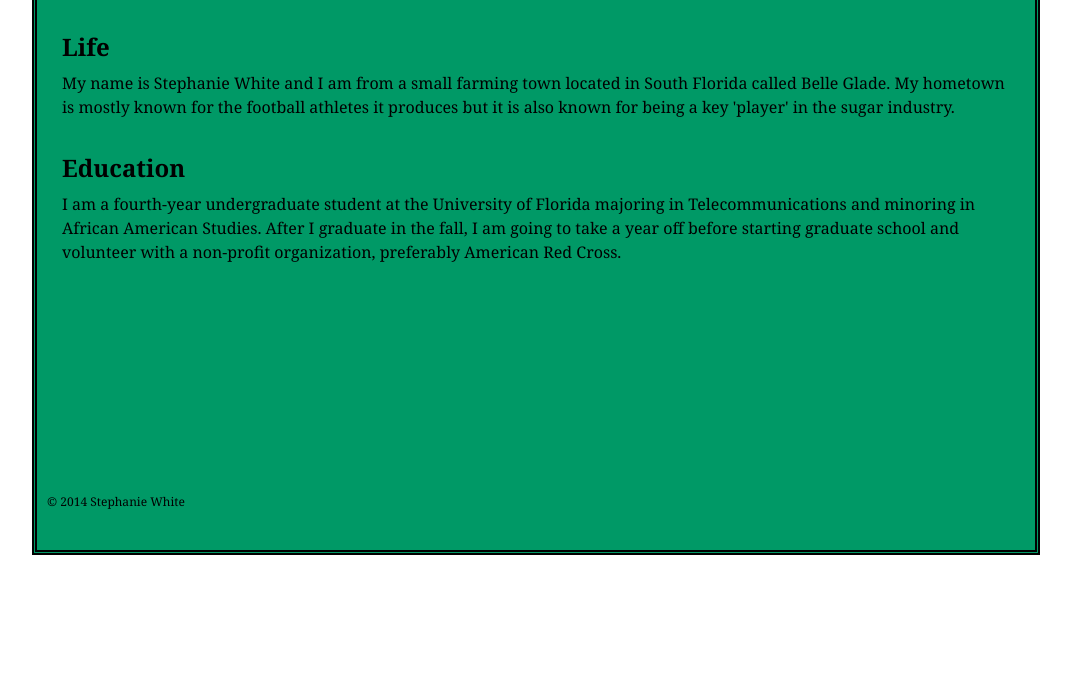
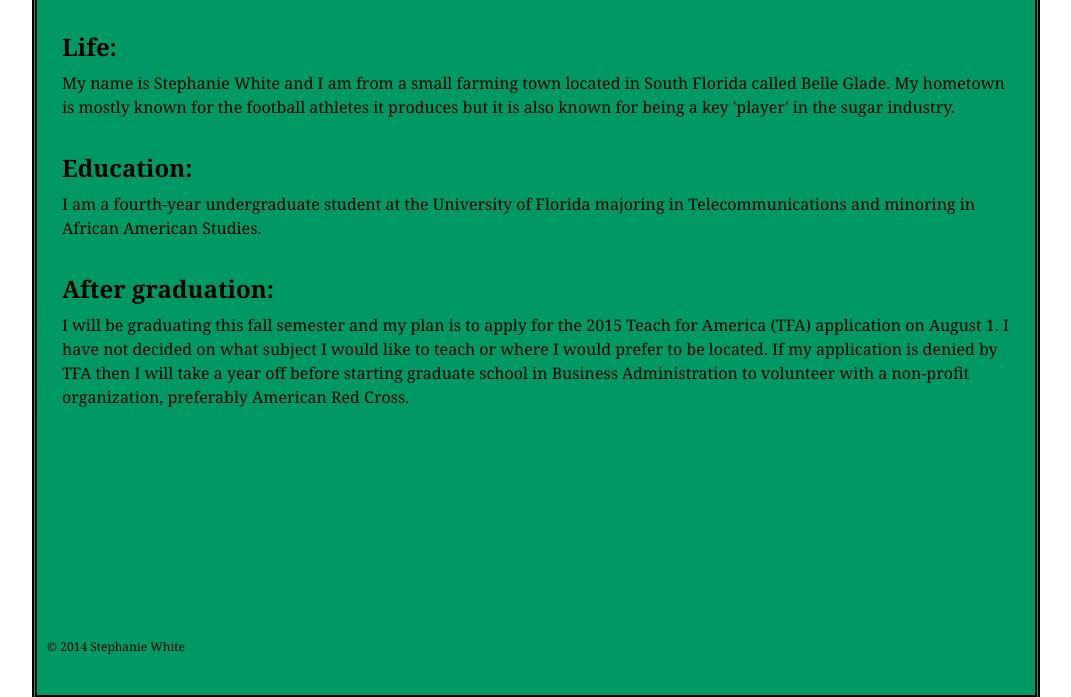
Before and after one commit to whitestephanie/whitestephanie.github.io, a plain HTML site: page about.html in a window 1280 px wide. Shown: the part 333-1030 px from the top of the page, without its empty margins (104-1175 px from the left). Before the commit the page ends 898 px from the top, so only its background shows below. Drawn offline with Linux system fonts and the light colour scheme.

Commit message:
added to about page

```diff
--- a/about.html
+++ b/about.html
@@ -29,10 +29,12 @@
 
         <article>
 
-            <h2>Life</h2>
+            <h2>Life:</h2>
             <p>My name is Stephanie White and I am from a small farming town located in South Florida called Belle Glade. My hometown is mostly known for the football athletes it produces but it is also known for being a key 'player' in the sugar industry.</p><!-- closed paragraph-->
-            <h2>Education</h2>
-         <p>I am a fourth-year undergraduate student at the University of Florida majoring in Telecommunications and minoring in African American Studies. After I graduate in the fall, I am going to take a year off before starting graduate school and volunteer with a non-profit organization, preferably American Red Cross. </p>
+            <h2>Education:</h2>
+         <p>I am a fourth-year undergraduate student at the University of Florida majoring in Telecommunications and minoring in African American Studies.</p>
+             <h2>After graduation:</h2>
+             <p>I will be graduating this fall semester and my plan is to apply for the 2015 Teach for America (TFA) application on August 1. I have not decided on what subject I would like to teach or where I would prefer to be located. If my application is denied by TFA then I will take a year off before starting graduate school in Business Administration to volunteer with a non-profit organization, preferably American Red Cross.</p>
         </article>
 
         <footer>
```
